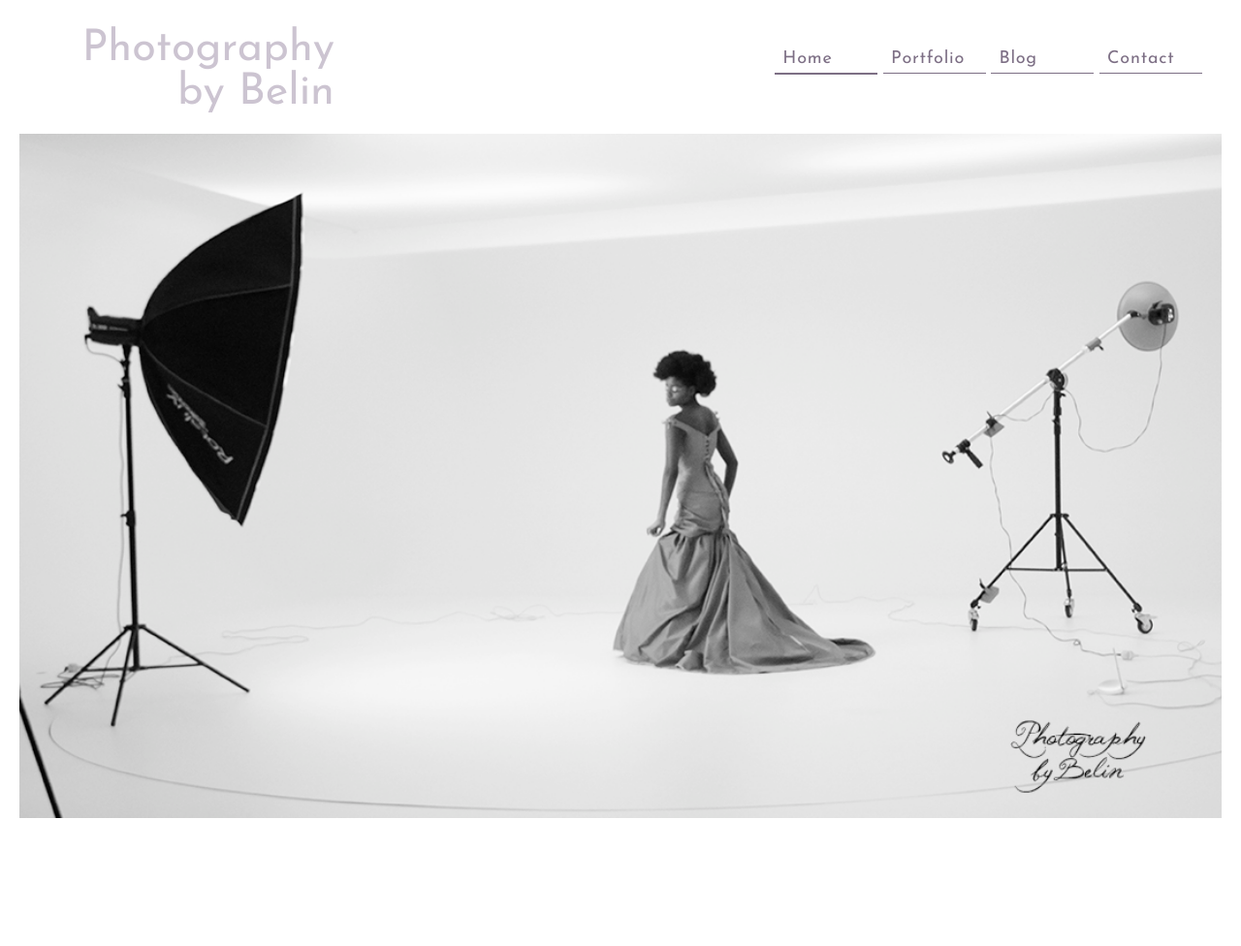
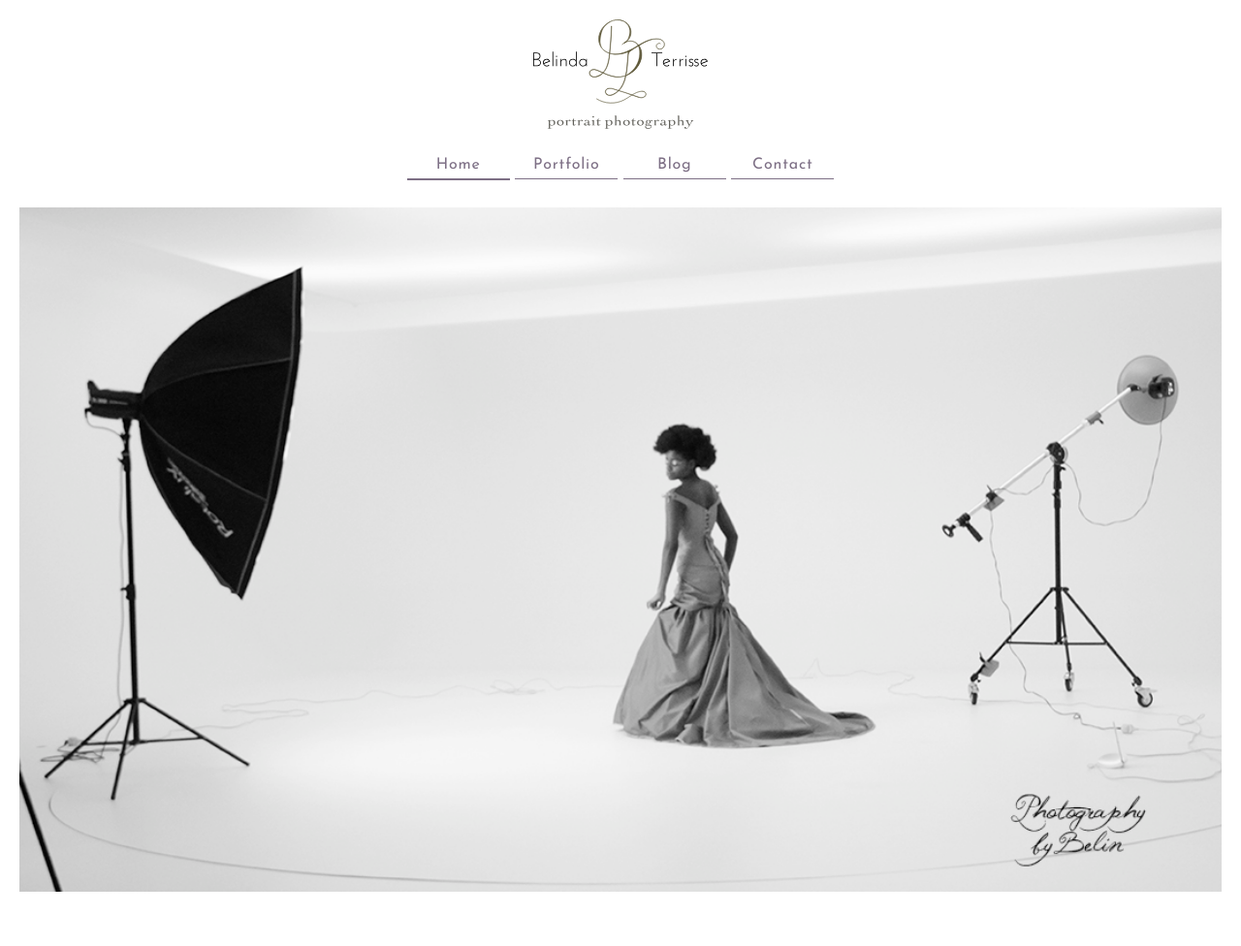
Before and after one commit to cmbybelin/cmbybelin.github.io, a Jekyll site: the page built from index.html, in a window 1280 px wide. Shown: the whole page at 97% size. Built offline with Jekyll 4.4.1, drawn with Linux system fonts in a browser that asks for light colours; nearby versions of some CDN libraries; some web fonts are replaced; before the commit the page ends 900 px from its top, so only the background shows below that.

Commit message:
Update page with new logo.

```diff
--- a/_includes/head.html
+++ b/_includes/head.html
@@ -12,8 +12,9 @@
 </head>
 <body>
  <header>
-  <h1 class="logo"><a href="/"><span class="logo-photography">Photography</span><br/>
-<span class="logo-by-belin">by Belin</span></a></h1>
+  <object data="/style/images/logo.svg" type="image/svg+xml" class="logo">
+   Belinda Terrisse Portrait photography
+  </object>
   <nav>
    <ul>
     <li class="{% if page.id == 'home' %}active{% endif %}"><a href="/">Home</a></li>
--- a/index.html
+++ b/index.html
@@ -10,7 +10,7 @@ excerpt: Fotografie, De kunst om het juiste moment vast te leggen, een gevoel ov
  <h2>&nbsp;</h2>
  <div class="teaser">
   <div class="slideshow">
-   <a href="/portfolio/models.html"><img src="portfolio/portret/M02.01.jpg"/></a>
+   <a href="/portfolio/portrait.html"><img src="portfolio/portret/M02.01.jpg"/></a>
   </div>
  </div>
 </article>
--- a/style/main.css
+++ b/style/main.css
@@ -43,21 +43,22 @@ h1 {
  font-size: 35px;
  font-weight: normal;
  line-height: 61px;
+ font-family: 'Halant', serif;
 }
 h1 a, h1 a:hover, h1 a:visited, h1 a:active {
  color: #CCC4D1;
 }
 h2 {
  text-align: center;
+ font-family: 'Halant', serif;
  font-size: 18px;
  font-weight: normal;
  margin: 0;
 }
 
 .logo {
- line-height: 1.0em;
- text-align: right;
- width: 244px;
+ display: block;
+ width: 180px;
  margin: 20px auto;
 }
 nav {
@@ -74,7 +75,7 @@ nav ul {
 
 nav ul li {
  display: inline-block;
- font-size: 18px;
+ font-size: 16px;
  white-space: nowrap;
  padding: 8px 8px 4px 8px;
  margin: 0;
@@ -181,7 +182,7 @@ article a {
 }
 .portfolio .photo {
  position: absolute;
- top: 156px;
+ top: 194px;
  bottom: 72px;
  left: 0;
  right: 0;
@@ -318,23 +319,13 @@ button {
 }
 
 @media (min-width: 760px) {
- .logo {
-  float: left;
-  margin-bottom: 0;
- }
  body {
   padding: 0 12px 36px;
- }
- nav {
-  float: right;
-  margin-top: 35px;
-  margin-right:20px;
-  text-align: left;
  }
  .navigate {
   display: block;
   position: absolute;
-  top: 108px;
+  top: 216px;
   bottom: 72px;
   width: 30%;
   font-size: 400%;
@@ -374,15 +365,11 @@ button {
   display: block;
  }
  .portfolio .photo {
-  top: 124px;
+  top: 216px;
  }
 }
 @media (min-width: 830px) {
- .logo {
-  font-size: 45px;
-  width: 313px;
- }
  .portfolio .photo {
-  top: 146px;
+  top: 216px;
  }
 }
```
Also changed, not shown: style/images/logo.svg (added).
